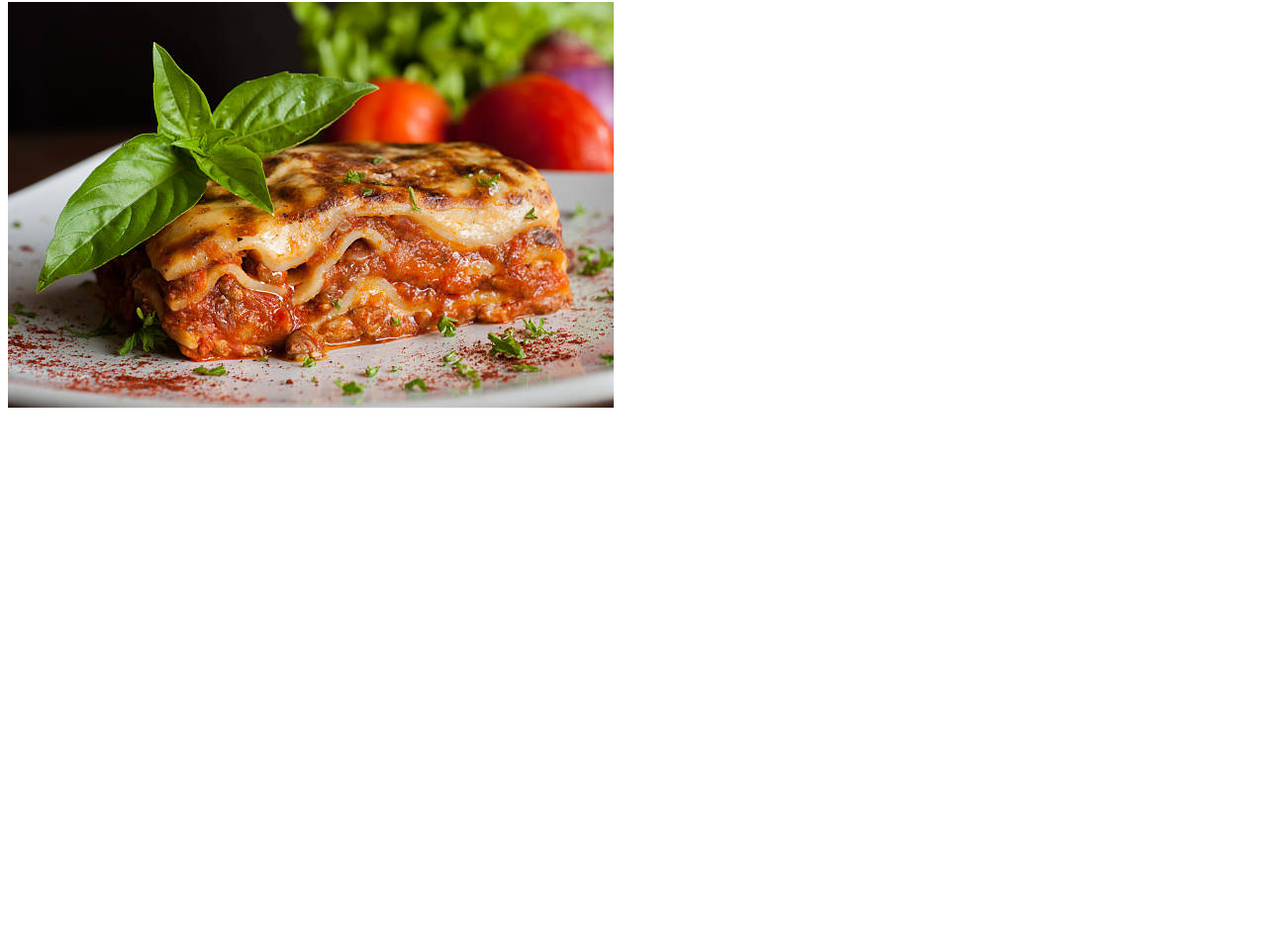
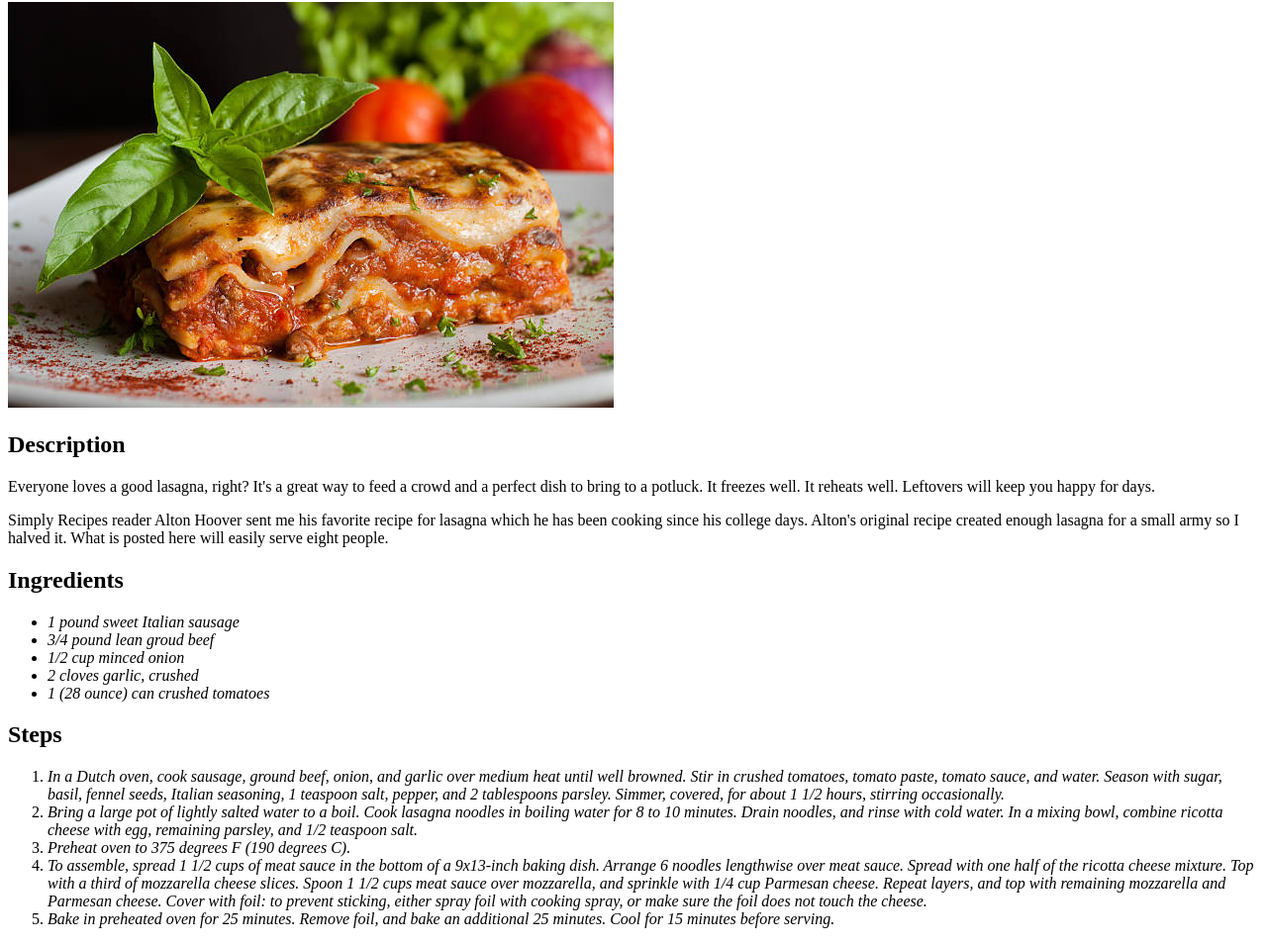
Before and after one commit to MichaelFahrenhorst/odin-recipes, a plain HTML site: page recipes/lasagna.html in a window 1280 px wide. Shown: the part 78-1032 px from the top of the page at 99% size. Before the commit the page ends 800 px from the top, so only its background shows below. Drawn offline with Linux system fonts and the light colour scheme.

Commit message:
add ordered and unorderd list
I created an ingrediants list and an ordered list for steps

```diff
--- a/recipes/lasagna.html
+++ b/recipes/lasagna.html
@@ -9,6 +9,26 @@
 <body>
     <h1>Lasagna</h1>
     <img src="./images/Lasanga.jpg">
+    <h2><strong>Description</strong></h2>
+    <p>Everyone loves a good lasagna, right? It's a great way to feed a crowd and a perfect dish to bring to a potluck. It freezes well. It reheats well. Leftovers will keep you happy for days.</p>
+    <p>Simply Recipes reader Alton Hoover sent me his favorite recipe for lasagna which he has been cooking since his college days. Alton's original recipe created enough lasagna for a small army so I halved it. What is posted here will easily serve eight people.</p>
+    <h2><strong>Ingredients</strong></h2>
+        <ul>
+            <li><em>1 pound sweet Italian sausage</em></li>
+            <li><em>3/4 pound lean groud beef</em></li>
+            <li><em>1/2 cup minced onion</em></li>
+            <li><em>2 cloves garlic, crushed</em></li>
+            <li><em>1 (28 ounce) can crushed tomatoes</em></li>
+        </ul>
+    <h2><strong>Steps</strong></h2>
+        <ol>
+            <li><em>In a Dutch oven, cook sausage, ground beef, onion, and garlic over medium heat until well browned. Stir in crushed tomatoes, tomato paste, tomato sauce, and water. Season with sugar, basil, fennel seeds, Italian seasoning, 1 teaspoon salt, pepper, and 2 tablespoons parsley. Simmer, covered, for about 1 1/2 hours, stirring occasionally.</em></li>
+            <li><em>Bring a large pot of lightly salted water to a boil. Cook lasagna noodles in boiling water for 8 to 10 minutes. Drain noodles, and rinse with cold water. In a mixing bowl, combine ricotta cheese with egg, remaining parsley, and 1/2 teaspoon salt.</em></li>
+            <li><em>Preheat oven to 375 degrees F (190 degrees C).</em></li>
+            <li><em>To assemble, spread 1 1/2 cups of meat sauce in the bottom of a 9x13-inch baking dish. Arrange 6 noodles lengthwise over meat sauce. Spread with one half of the ricotta cheese mixture. Top with a third of mozzarella cheese slices. Spoon 1 1/2 cups meat sauce over mozzarella, and sprinkle with 1/4 cup Parmesan cheese. Repeat layers, and top with remaining mozzarella and Parmesan cheese. Cover with foil: to prevent sticking, either spray foil with cooking spray, or make sure the foil does not touch the cheese.</em></li>
+            <li><em>Bake in preheated oven for 25 minutes. Remove foil, and bake an additional 25 minutes. Cool for 15 minutes before serving.</em></li>
 
+
+        </ol>
 </body>
 </html>
```
